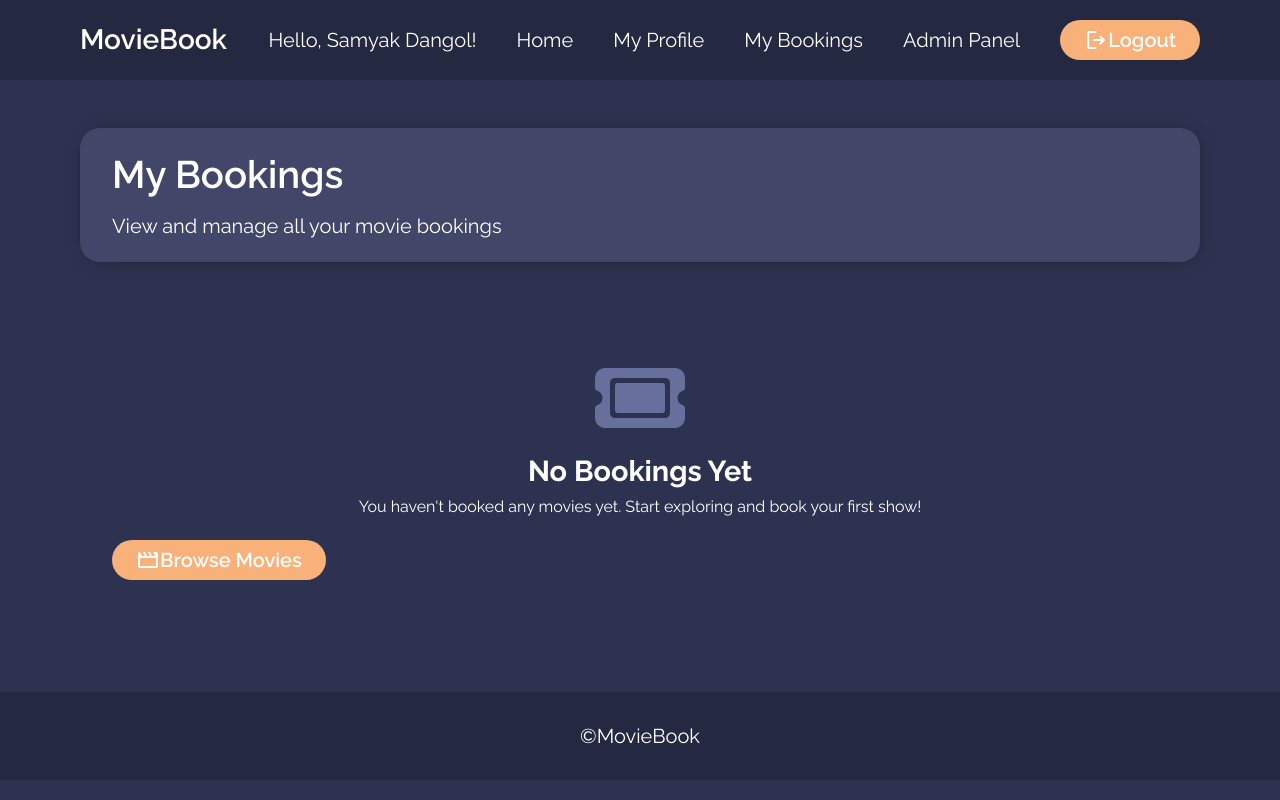
After one commit to SamyakOe/Online-Movie-Ticket-Booking-System, a PHP site: page /pages/mybookings.php in a window 1280 px wide. The commit adds this page. Run offline with PHP 8.4, Linux system fonts and the light colour scheme; a user stored in the database is signed in; data comes from the database, SQL or seed files in the repository; both versions use the stored data as it was before the commit; tables that the repository leaves empty hold one stand-in row (values such as "Sample post"); some libraries are stand-ins or nearby versions.

Commit message:
booking history done

```diff
--- a/admin/admin_dashboard.php
+++ b/admin/admin_dashboard.php
@@ -5,8 +5,10 @@ include("../includes/db_helper.php");
 include("../auth/checkAuth.php");
 include("../auth/checkAdmin.php");
 
+$user_id=$_SESSION["user_id"];
 $movie_count = get_one_row($db_server, "SELECT COUNT(*) AS total_movies FROM movies");
 $users_count = get_one_row($db_server, "SELECT COUNT(*) AS total_users FROM users");
+$bookings_count=get_one_row($db_server, "SELECT COUNT(*) AS total_bookings FROM bookings WHERE user_id=?",[$user_id],"i");
 ?>
 <head>
   <meta charset="UTF-8" />
@@ -28,7 +30,7 @@ $users_count = get_one_row($db_server, "SELECT COUNT(*) AS total_users FROM user
     <div class="indicator">
         <div class="indicator-text">
             Total Bookings
-            <p class="number"><? ?></p>
+            <p class="number"><?= $bookings_count["total_bookings"]; ?></p>
         </div>
         <i class="fa-solid fa-ticket indicator-icon"></i></i>
     </div>
--- a/assets/css/style.css
+++ b/assets/css/style.css
@@ -922,7 +922,97 @@ iframe {
   background-color: var(--color3);
   color: var(--color1);
 }
-
+.booking-card {
+  background-color: var(--color2);
+  border-radius: 1rem;
+  padding: 1.5rem;
+  margin-bottom: 1.5rem;
+  display: grid;
+  grid-template-columns: 150px 1fr auto;
+  gap: 1.5rem;
+  align-items: center;
+  box-shadow: 1px 1px 19px -10px #000000;
+}
+.booking-poster {
+  width: 150px;
+  height: 200px;
+  border-radius: 0.5rem;
+  overflow: hidden;
+}
+.booking-poster img {
+  width: 100%;
+  height: 100%;
+  object-fit: cover;
+}
+.booking-info {
+  display: flex;
+  flex-direction: column;
+  gap: 0.5rem;
+  color: white;
+}
+.booking-title {
+  font-size: 1.5rem;
+  font-weight: 600;
+  color: white;
+}
+.booking-detail {
+  display: flex;
+  align-items: center;
+  gap: 0.5rem;
+  font-size: 1rem;
+}
+.booking-detail i {
+  color: var(--color3);
+  font-size: 1rem;
+}
+.booking-actions {
+  display: flex;
+  flex-direction: column;
+  gap: 0.8rem;
+}
+.status-badge {
+  padding: 0.5rem 1rem;
+  border-radius: 2rem;
+  text-align: center;
+  font-weight: 600;
+  font-size: 0.9rem;
+}
+.status-confirmed {
+  background-color: var(--success);
+  color: white;
+}
+.status-cancelled {
+  background-color: var(--error);
+  color: white;
+}
+.empty-state {
+  text-align: center;
+  padding: 4rem 2rem;
+  color: white;
+}
+.empty-state i {
+  font-size: 5rem;
+  color: var(--color4);
+  margin-bottom: 1rem;
+}
+.empty-state h2 {
+  font-size: 1.8rem;
+  margin-bottom: 0.5rem;
+}
+@media (max-width: 768px) {
+  .booking-card {
+    grid-template-columns: 1fr;
+    text-align: center;
+  }
+  .booking-poster {
+    width: 100%;
+    max-width: 200px;
+    margin: 0 auto;
+  }
+  .booking-actions {
+    width: 100%;
+  }
+}
 /* ============================================
    RESPONSIVE CSS FOR HOME PAGE (index.php)
    ============================================ */
--- a/includes/header.php
+++ b/includes/header.php
@@ -15,6 +15,10 @@
 
     <li><a href="/moviebooking/pages/profile.php" class="menu-links">My Profile</a></li>
 
+    <?php if (isset($_SESSION["user_name"])) { ?>
+      <li><a href="/moviebooking/pages/mybookings.php" class="menu-links">My Bookings</a></li>
+
+    <?php } ?>
     <?php if (isset($_SESSION["user_name"]) && $_SESSION["user_role"] === 1) { ?>
       <li><a href="/moviebooking/admin/admin.php" class="menu-links">Admin Panel</a></li>
     <?php }  ?>
--- /dev/null
+++ b/pages/mybookings.php
@@ -0,0 +1,132 @@
+<?php
+session_start();
+include("../includes/connection.php");
+include("../includes/db_helper.php");
+include("../auth/checkAuth.php");
+
+$user_id = $_SESSION['user_id'];
+
+// Get all bookings for the user
+$query = "SELECT b.*, m.title, m.poster, m.genre, s.show_date, s.show_time
+          FROM bookings b
+          INNER JOIN movies m ON b.movie_id = m.movie_id
+          INNER JOIN showtime s ON b.showtime_id = s.showtime_id
+          WHERE b.user_id = ?
+          ORDER BY b.booking_date DESC";
+
+$bookings = get_all_rows($db_server, $query, [$user_id], "i");
+?>
+<!DOCTYPE html>
+<html lang="en">
+
+<head>
+    <meta charset="UTF-8" />
+    <meta name="viewport" content="width=device-width, initial-scale=1.0" />
+    <link rel="stylesheet" href="../assets/css/style.css" />
+    <link rel="stylesheet" href="https://cdnjs.cloudflare.com/ajax/libs/font-awesome/6.6.0/css/all.min.css" />
+    <link rel="stylesheet" href="https://fonts.googleapis.com/css2?family=Material+Symbols+Outlined" />
+    <title>My Bookings - MovieBook</title>
+    <style>
+
+    </style>
+</head>
+
+<body>
+    <?php include("../includes/header.php"); ?>
+
+    <main class="app">
+        <div class="inner-details-block" style="margin-bottom: 2rem;">
+            <p class="inner-details-title">My Bookings</p>
+            <p class="inner_details_description">View and manage all your movie bookings</p>
+        </div>
+
+        <?php if (empty($bookings)) { ?>
+            <div class="empty-state">
+                <i class="fa-solid fa-ticket"></i>
+                <h2>No Bookings Yet</h2>
+                <p>You haven't booked any movies yet. Start exploring and book your first show!</p>
+                <a href="../index.php">
+                    <button class="button" style="margin-top: 1.5rem;">
+                        <span class="material-symbols-outlined">movie</span>
+                        Browse Movies
+                    </button>
+                </a>
+            </div>
+        <?php } else { ?>
+            <?php foreach ($bookings as $booking) {
+                // Get seats for this booking
+                $seats_query = "SELECT seat_number FROM booking_seats WHERE booking_id = ?";
+                $seats_result = get_all_rows($db_server, $seats_query, [$booking['booking_id']], "i");
+                $seats = array_column($seats_result, 'seat_number');
+                $seats_string = implode(", ", $seats);
+
+                // Check if show is in the past
+                $show_datetime = strtotime($booking['show_date'] . ' ' . $booking['show_time']);
+                $is_past = $show_datetime < time();
+            ?>
+                <div class="booking-card">
+                    <div class="booking-poster">
+                        <img src="../assets/image/<?= $booking['poster'] ?>" alt="<?= $booking['title'] ?>">
+                    </div>
+
+                    <div class="booking-info">
+                        <p class="booking-title"><?= $booking['title'] ?></p>
+                        <div class="booking-detail">
+                            <i class="fa-solid fa-calendar"></i>
+                            <span><?= date("l, F d, Y", strtotime($booking['show_date'])) ?></span>
+                        </div>
+                        <div class="booking-detail">
+                            <i class="fa-solid fa-clock"></i>
+                            <span><?= date("h:i A", strtotime($booking['show_time'])) ?></span>
+                        </div>
+                        <div class="booking-detail">
+                            <i class="fa-solid fa-couch"></i>
+                            <span>Seats: <?= $seats_string ?></span>
+                        </div>
+                        <div class="booking-detail">
+                            <i class="fa-solid fa-receipt"></i>
+                            <span>Booking ID: #<?= str_pad($booking['booking_id'], 6, '0', STR_PAD_LEFT) ?></span>
+                        </div>
+                        <div class="booking-detail">
+                            <i class="fa-solid fa-money-bill"></i>
+                            <span>Total: NPR <?= number_format($booking['total_amount'], 2) ?></span>
+                        </div>
+                    </div>
+
+                    <div class="booking-actions">
+                        <div class="status-badge status-<?= $booking['status'] ?>">
+                            <?= ucfirst($booking['status']) ?>
+                        </div>
+
+                        <a href="../booking/booking_success.php?booking_id=<?= $booking['booking_id'] ?>">
+                            <button class="button" style="width: 100%;">
+                                <span class="material-symbols-outlined">visibility</span>
+                                View Details
+                            </button>
+                        </a>
+
+                        <?php if ($booking['status'] === 'confirmed' && !$is_past) { ?>
+                            <button class="button" onclick="confirmCancel(<?= $booking['booking_id'] ?>)"
+                                style="width: 100%; background-color: var(--error);">
+                                <span class="material-symbols-outlined">cancel</span>
+                                Cancel Booking
+                            </button>
+                        <?php } ?>
+                    </div>
+                </div>
+            <?php } ?>
+        <?php } ?>
+    </main>
+
+    <?php include("../includes/footer.php"); ?>
+
+    <script>
+        function confirmCancel(bookingId) {
+            if (confirm('Are you sure you want to cancel this booking? This action cannot be undone.')) {
+                window.location.href = '../booking/cancel_booking.php?booking_id=' + bookingId;
+            }
+        }
+    </script>
+</body>
+
+</html>
```
Also changed, not shown: booking/cancel_booking.php (added, +26 -0 lines), movie_booking_system.sql (+38 -9 lines).
